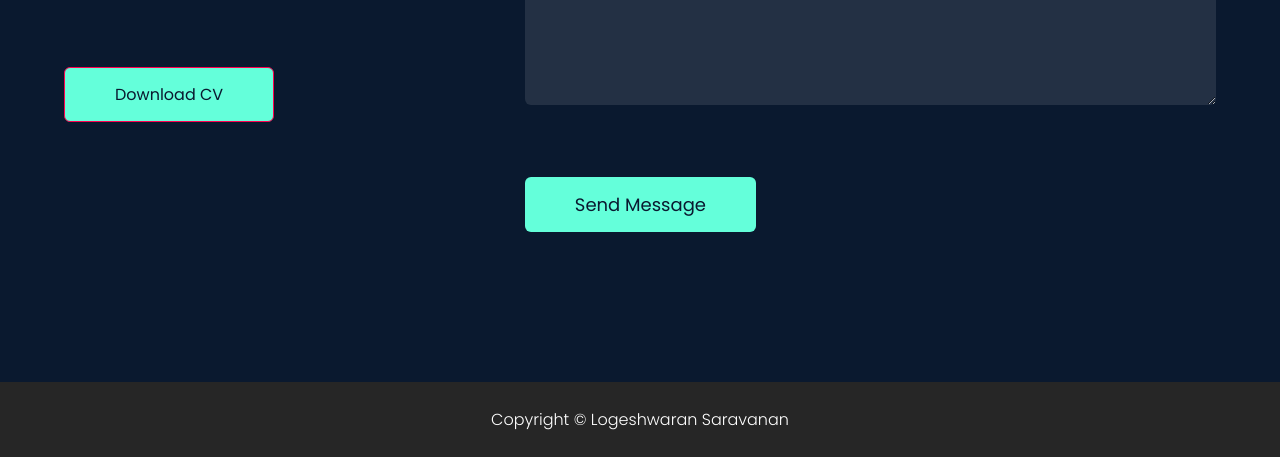
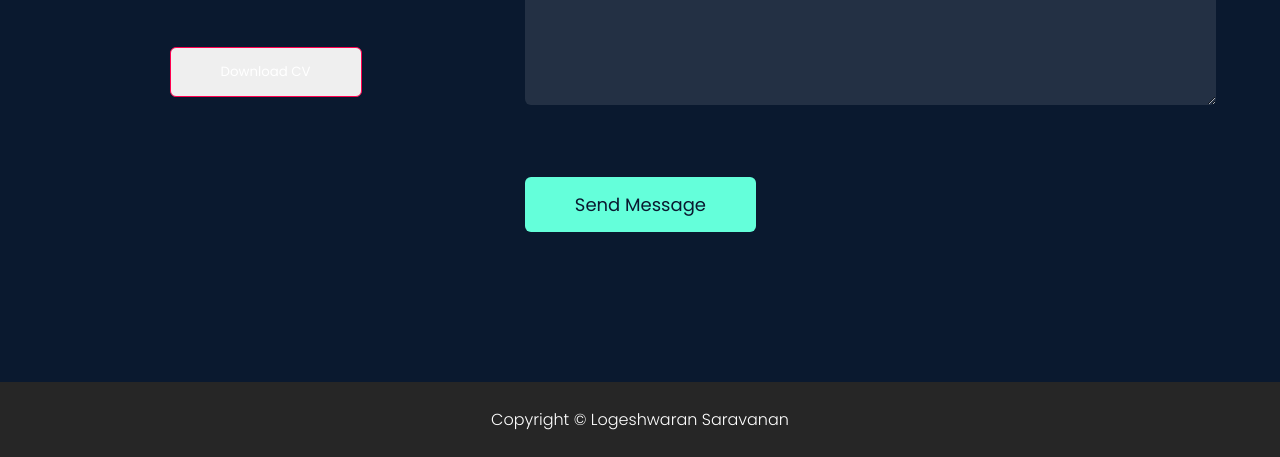
Before and after one commit to logeshwaran004/pf, a website built with Vite: page index.html in a window 1280 px wide. Shown: the part 4426-4883 px from the top of the page. Built offline with nearby package versions, Linux system fonts and the light colour scheme.

Commit message:
Fix resume download by moving to public folder

```diff
--- a/index.html
+++ b/index.html
@@ -40,7 +40,7 @@
             <div class="social-icons">
                 <a href="https://github.com/logeshwaran004/logesh" target="_blank"><i class="fab fa-github"></i></a>
                 <a href="https://www.linkedin.com/in/logeshwaran-s-832aa5248/" target="_blank"><i class="fab fa-linkedin"></i></a>
- <button
+          <button
             class="btn btn-color-2"
             onclick="window.open('/logeshwaran-s.pdf')">
             Download CV
@@ -193,8 +193,11 @@
                     <a href="https://github.com/logeshwaran004/logesh" target="_blank"><i class="fab fa-github"></i></a>
                     <a href="https://www.linkedin.com/in/logeshwaran-s-832aa5248/" target="_blank"><i class="fab fa-linkedin"></i></a>
                 </div>
-                <a href="logeshwaran-s.pdf" target="_blank" class="btn btn2">Download CV</a>
-            </div>
+ <button
+            class="btn btn-color-2"
+            onclick="window.open('/logeshwaran-s.pdf')">
+            Download CV
+          </button>            </div>
             <div class="contact-right">
                 <form id="contact-form">
                     <input type="text" id="name" name="name" placeholder="Your Name" required>
```
